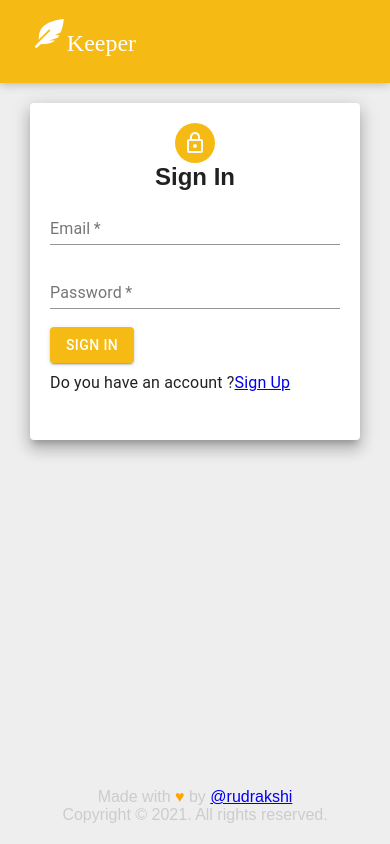
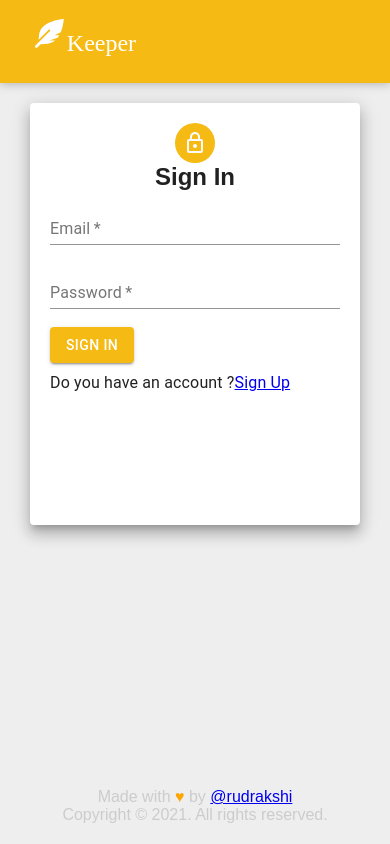
Before and after one commit to rudrakshi99/Keeper-App, a React (Create React App) app: page / in a window 390 px wide. Built offline with nearby package versions, Linux system fonts and the light colour scheme; a web font is replaced by a local one.

Commit message:
fix: responsiveness of the signin/signup page

```diff
--- a/public/style.css
+++ b/public/style.css
@@ -25,15 +25,6 @@
     color: #fff;
     font-family: "McLaren", cursive;
     font-weight: 200;
-}
-
-footer {
-    position: fixed;
-    text-align: center;
-    bottom: 0;
-    left: 0;
-    width: 100%;
-    height: 3.5rem;
 }
 
 footer p {
--- a/src/components/MainComp/Footer.jsx
+++ b/src/components/MainComp/Footer.jsx
@@ -1,9 +1,21 @@
 import React from "react";
+import { makeStyles } from "@material-ui/core/styles";
 
+const useStyles = makeStyles((theme) => ({
+  footer: {
+    position: "fixed",
+    textAlign: "center",
+    bottom: "0",
+    left: "0",
+    width: "100%",
+    height: "3.5rem",
+  },
+}));
 export const Footer = () => {
+  const classes = useStyles();
   const currentYear = new Date().getFullYear();
   return (
-    <footer>
+    <footer className={classes.footer}>
       <p>
         Made with <span style={{ color: "#ffa500" }}>&hearts;</span> by{" "}
         <a href="https://github.com/rudrakshi99">@rudrakshi</a>
--- a/src/components/account/LoginForm.jsx
+++ b/src/components/account/LoginForm.jsx
@@ -16,11 +16,11 @@
 const useStyles = makeStyles((theme) => ({
   paperStyle: {
     padding: 20,
-    height: "40vh",
     width: 480,
     margin: "20px auto",
     [theme.breakpoints.down(600)]: {
       width: "330px",
+      minHeight: "50vh",
     },
     [theme.breakpoints.down(330)]: {
       width: "280px",
--- a/src/components/account/RegisterForm.jsx
+++ b/src/components/account/RegisterForm.jsx
@@ -18,9 +18,9 @@
     padding: 20,
     width: 500,
     margin: "20px auto",
-    height: "55vh",
     [theme.breakpoints.down(600)]: {
-      width: "350px",
+      width: "330px",
+      minHeight: "50vh",
     },
     [theme.breakpoints.down(330)]: {
       width: "280px",
```
